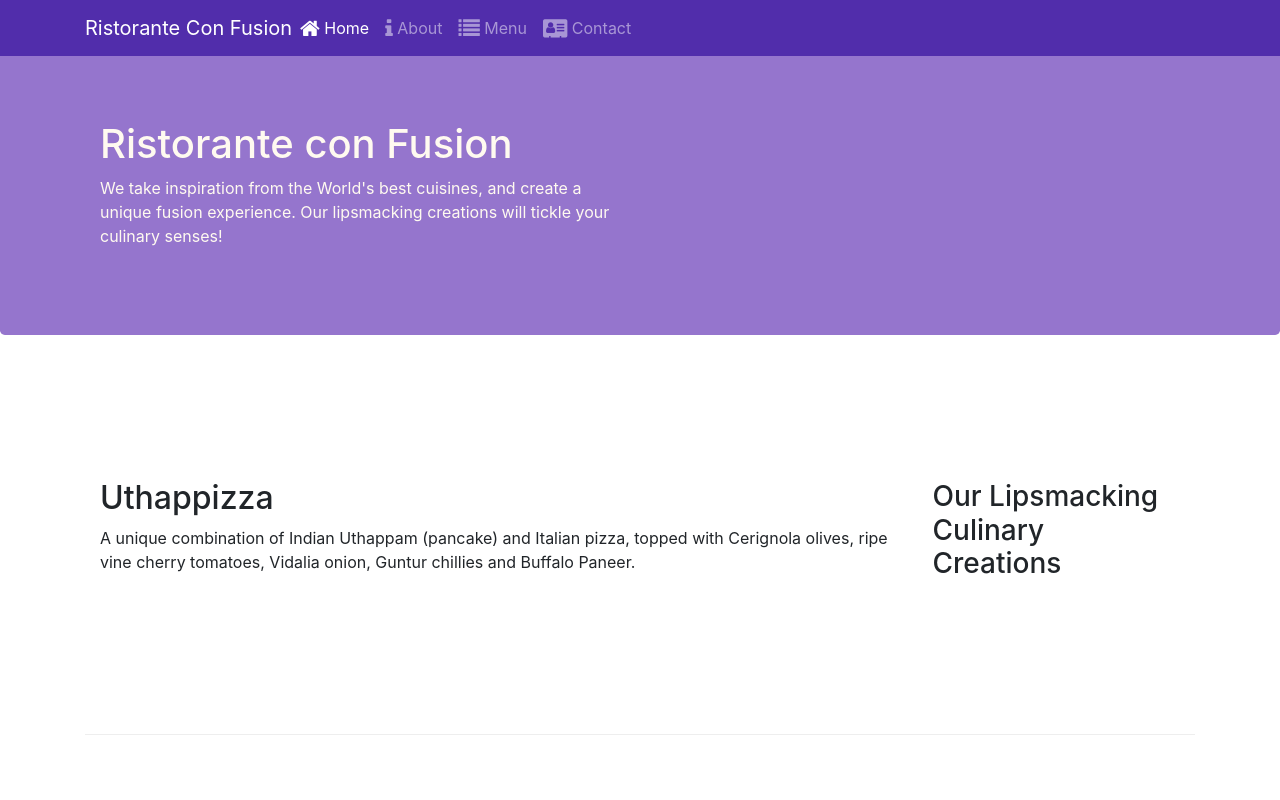
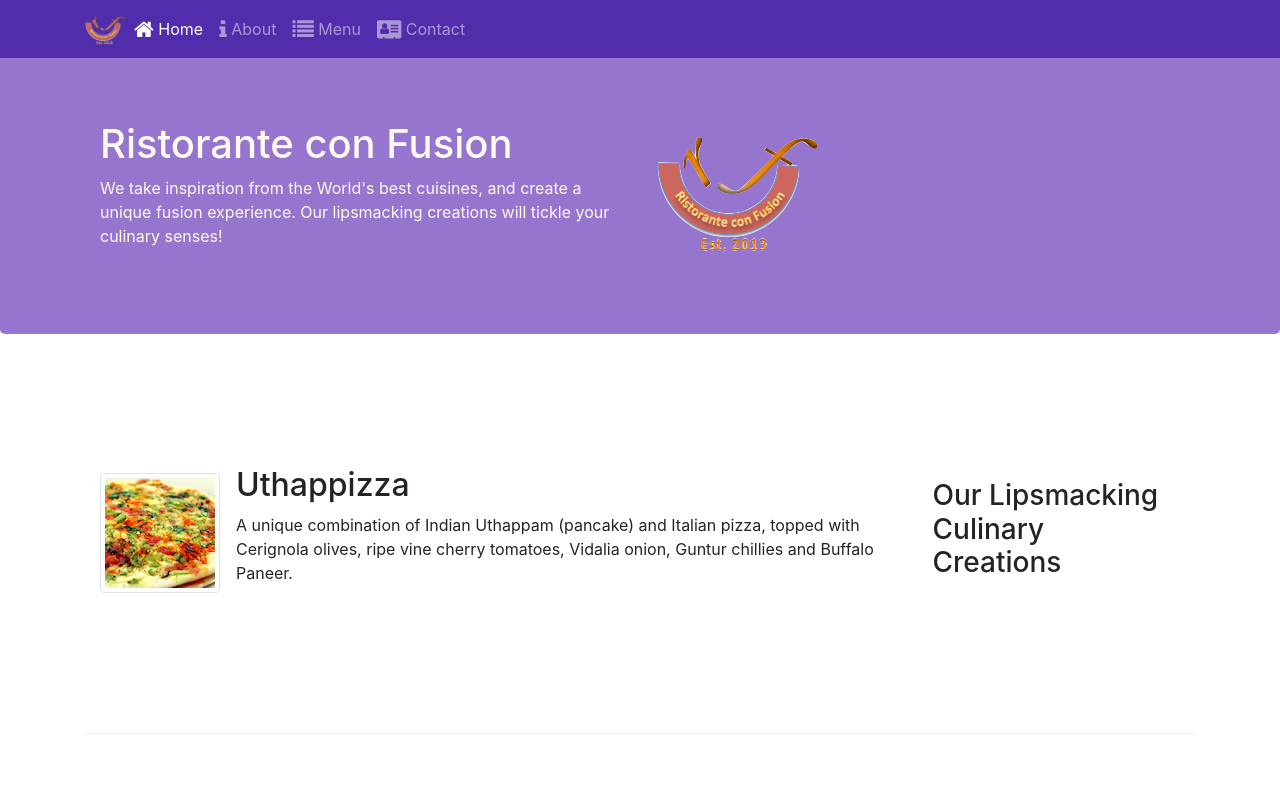
Before and after one commit to aman-av/bootstrap, a website: page index.html in a window 1280 px wide. Shown: the top 800 px of the page. Drawn offline with nearby package versions, Linux system fonts and the light colour scheme.

Commit message:
Images & Media

```diff
--- a/index.html
+++ b/index.html
@@ -21,7 +21,7 @@
             <button class=navbar-toggler type="button" data-toggle="collapse" data-target="#Navbar">
                 <span class="navbar-toggler-icon"></span>
             </button>
-            <a class="navbar-brand mr-auto" href="#">Ristorante Con Fusion</a>
+            <a class="navbar-brand mr-auto" href="#"><img src="img/logo.png" height="30" width="41"></a>
             <div class="collapse navbar-collapse" id="Navbar">
                 <ul class="navbar-nav mr-auto">
                     <li class="nav-item active"><a class="nav-link" href="#"><span class="fa fa-home fa-lg"></span> Home</a></li>
@@ -41,7 +41,8 @@
                     <h1>Ristorante con Fusion</h1>
                     <p>We take inspiration from the World's best cuisines, and create a unique fusion experience. Our lipsmacking creations will tickle your culinary senses!</p>
                 </div>
-                <div class="col-12">
+                <div class="col-12 col-sm align-self-center">
+                    <img src="img/logo.png" class="img-fluid">
                 </div>
             </div>
         </div>
@@ -53,8 +54,13 @@
                 <h3>Our Lipsmacking Culinary Creations</h3>
             </div>
             <div class="col col-sm order-sm-first col-md">
-                <h2>Uthappizza</h2>
-                <p>A unique combination of Indian Uthappam (pancake) and Italian pizza, topped with Cerignola olives, ripe vine cherry tomatoes, Vidalia onion, Guntur chillies and Buffalo Paneer.</p>
+                <div class="media">
+                    <img class="d-flex mr-3 img-thumbnail align-self-center" src="img/uthappizza.png" alt="uthappizza">
+                    <div class="media-body">
+                         <h2 class="mt-0">Uthappizza</h2>
+                         <p>A unique combination of Indian Uthappam (pancake) and Italian pizza, topped with Cerignola olives, ripe vine cherry tomatoes, Vidalia onion, Guntur chillies and Buffalo Paneer.</p>
+                    </div>
+                </div>
             </div>
         </div>
 
@@ -74,9 +80,14 @@
                 <h3>Meet our Culinary Specialists</h3>
             </div>
             <div class="col col-sm order-sm-first col-md">
-                <h2>Alberto Somayya</h2>
-                <h4>Executive Chef</h4>
-                <p>Award winning three-star Michelin chef with wide International experience having worked closely with whos-who in the culinary world, he specializes in creating mouthwatering Indo-Italian fusion experiences. </p>
+                <div class="media">
+                    <img class="d-flex mr-3 img-thumbnail align-self-center" src="img/alberto.png" alt="alberto">
+                    <div class="media-body">
+                        <h2>Alberto Somayya</h2>
+                        <h4>Executive Chef</h4>
+                        <p>Award winning three-star Michelin chef with wide International experience having worked closely with whos-who in the culinary world, he specializes in creating mouthwatering Indo-Italian fusion experiences. </p>
+                    </div>
+                </div>
             </div>
         </div>
     </div>
```
Also changed, not shown: aboutus.html (+3 -2 lines), contactus.html (+3 -2 lines), img/alberto.png (added), img/buffet.png (added), img/logo.png (added), img/uthappizza.png (added), 1 other file.
